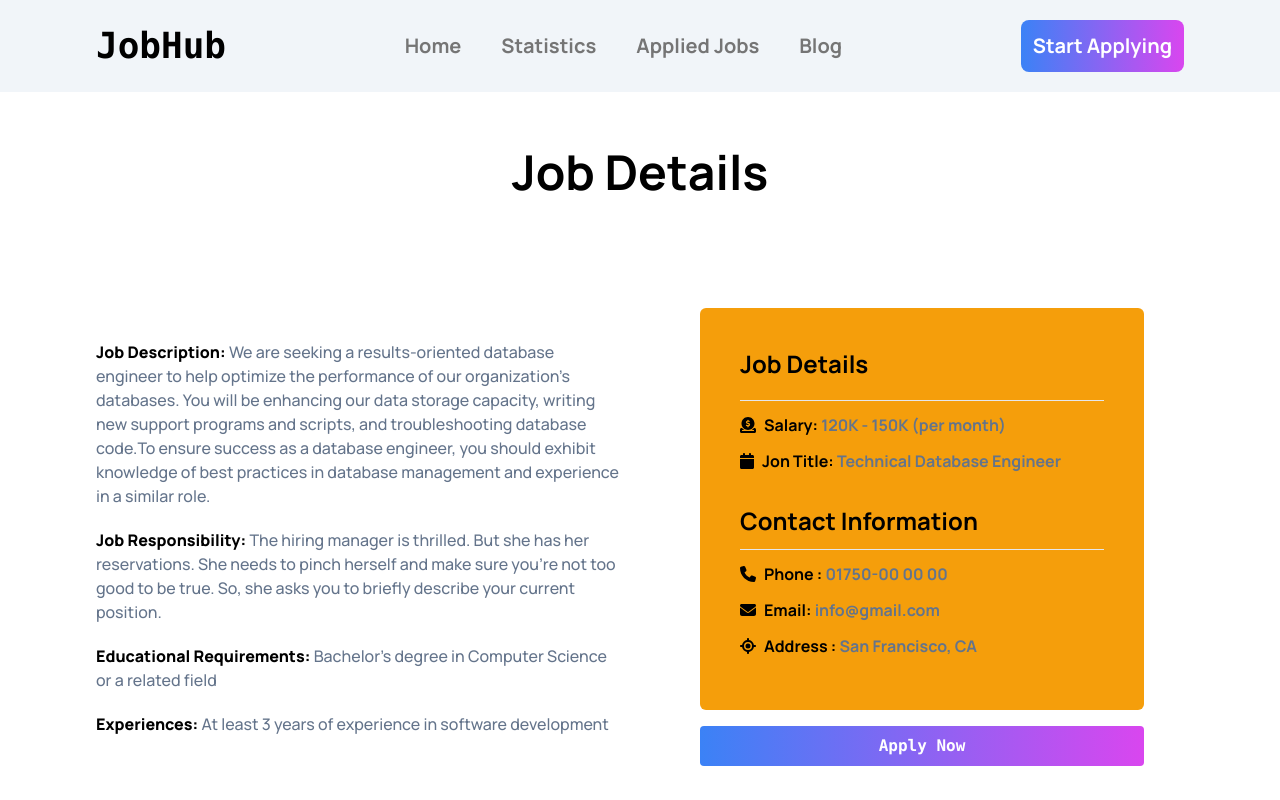
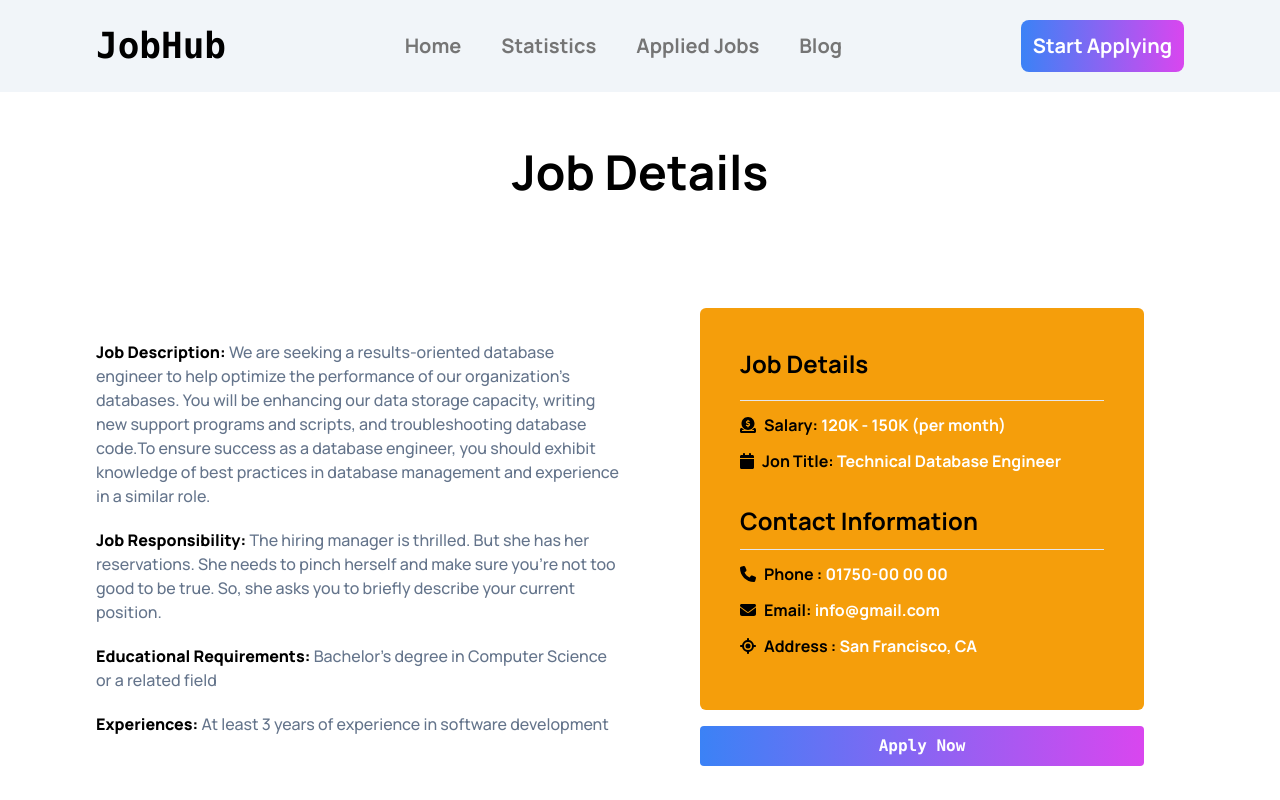
Before and after one commit to bijoymamud/Job-Field, a React (Vite) app: page /jobDetails/111iofdajfdoadfjio in a window 1280 px wide. Shown: the top 800 px of the page. Built offline with nearby package versions, Linux system fonts and the light colour scheme.

Commit message:
added 404

```diff
--- a/public/FakeJobs.json
+++ b/public/FakeJobs.json
@@ -85,5 +85,48 @@
     "btn": "Remote",
     "location": "Chicago, IL",
     "salary": "120K - 150K"
+  },
+  {
+    "id": "555555abdlvga",
+    "img": "../public/Logo/google-1-1 1.png",
+    "title": "Technical Database Engineer",
+    "subtitle": "Google LLC",
+
+    "job_description": "Meet with the human resources manager to confirm the official job title of the open position. The company may have a higher likelihood of finding the right applicants by using a title that properly reflects the job's responsibilities.",
+
+    "job_responsibility": "Research job duties for the position the company seeks to fill. You can gather inspiration from examples showing how companies list the employee's day-to-day responsibilities. Consult with the hiring manager to get their perspective on the duties they expect the employee to perform.",
+
+    "educational_requirements": "Communication skills for coordinating between different departments and personnel",
+
+    "experience": "At least 3 years of experience in automated engineering",
+
+    "email": " info@gmail.com",
+    "phone": "01750-00 00 00",
+
+    "btn": "Remote",
+    "location": "Chicago, IL",
+    "salary": "120K - 150K"
+  },
+
+  {
+    "id": "6666666abdlvga",
+    "img": "../public/Logo/google-1-1 1.png",
+    "title": "Technical Database Engineer",
+    "subtitle": "Google LLC",
+
+    "job_description": "Meet with the human resources manager to confirm the official job title of the open position. The company may have a higher likelihood of finding the right applicants by using a title that properly reflects the job's responsibilities.",
+
+    "job_responsibility": "Research job duties for the position the company seeks to fill. You can gather inspiration from examples showing how companies list the employee's day-to-day responsibilities. Consult with the hiring manager to get their perspective on the duties they expect the employee to perform.",
+
+    "educational_requirements": "Communication skills for coordinating between different departments and personnel",
+
+    "experience": "At least 3 years of experience in automated engineering",
+
+    "email": " info@gmail.com",
+    "phone": "01750-00 00 00",
+
+    "btn": "Remote",
+    "location": "Chicago, IL",
+    "salary": "120K - 150K"
   }
 ]
--- a/src/components/AppliedJob/AppliedJob.jsx
+++ b/src/components/AppliedJob/AppliedJob.jsx
@@ -31,7 +31,7 @@ const AppliedJob = () => {
         const showjobs = []
 
         for (const add in apply) {
-            // console.log(add);
+
             const showdatas = datas.find((data) => data.id == add);
             showjobs.push(showdatas);
         }
@@ -40,9 +40,9 @@ const AppliedJob = () => {
 
 
     }, [datas])
-    // console.log(getJoobs);
 
-    // console.log(datas);
+
+
     const handleForm = (e) => {
         e.preventDefault()
         const form = e.target;
--- a/src/components/JobDetails/JobDetails.jsx
+++ b/src/components/JobDetails/JobDetails.jsx
@@ -59,25 +59,25 @@ const JobDetails = () => {
                         <hr />
                         <h3 className='font-bold mt-3'>
                             <FontAwesomeIcon className='me-2' icon={faCircleDollarToSlot} />
-                            Salary: <span className='text-slate-500 '>{info?.salary} (per month)</span></h3>
+                            Salary: <span className='text-white '>{info?.salary} (per month)</span></h3>
 
                         <h3 className='font-bold mt-3 mb-3'>
                             <FontAwesomeIcon className='me-2' icon={faCalendar} />
-                            Jon Title: <span className='text-slate-500 '>{info?.title}</span></h3>
+                            Jon Title: <span className='text-white '>{info?.title}</span></h3>
 
 
                         <h3 className='font-bold mt-8 mb-3 text-2xl'>Contact Information</h3>
                         <hr />
                         <h3 className='font-bold mt-3 mb-3'>
                             <FontAwesomeIcon className='me-2' icon={faPhone} />
-                            Phone : <span className='text-slate-500 ' >{info?.phone}</span></h3>
+                            Phone : <span className='text-white ' >{info?.phone}</span></h3>
                         <h3 className='font-bold mt-3 mb-3'>
                             <FontAwesomeIcon className='me-2' icon={faEnvelope} />
-                            Email: <span className='text-slate-500 '>{info?.email}</span> </h3>
+                            Email: <span className='text-white '>{info?.email}</span> </h3>
 
                         <h3 className='font-bold mt-3 mb-3'>
                             <FontAwesomeIcon className='me-2' icon={faLocation} />
-                            Address : <span className='text-slate-500 '>{info?.location}</span></h3>
+                            Address : <span className='text-white '>{info?.location}</span></h3>
                     </div>
                     <button onClick={() => handleAddId(id)} className='btn-primary mt-4 w-full'>Apply Now</button>
                 </div>
--- a/src/components/MainJob/MainJob.jsx
+++ b/src/components/MainJob/MainJob.jsx
@@ -5,31 +5,22 @@ const MainJob = () => {
     const [mainJobs, setMainJobs] = useState([]);
 
 
-
+    const [jsonData, setJsonData] = useState([]);
+    const [showAll, setShowAll] = useState(false);
+    const [displayCount, setDisplayCount] = useState(4);
     useEffect(() => {
 
         fetch("FakeJobs.json")
             .then(res => res.json())
-            .then(data => setMainJobs(data))
+            .then(data => setJsonData(data))
     }, [])
 
+    const handleSeeMore = () => {
+        setShowAll(true);
+        setDisplayCount(jsonData.length);
+    }
 
 
-
-    const controlData = (limit) => {
-        let limitedData;
-        if (limit) {
-            return limitedData = mainJobs.slice(0, limit);
-        }
-        else {
-            return limitedData = mainJobs;
-        }
-
-
-    }
-    console.log(controlData(4));
-
-    const data = controlData(4)
 
 
     return (
@@ -40,22 +31,22 @@ const MainJob = () => {
                     <p className='text-gray-500 font-bold p-1'>Explore thousands of job opportunities with all the information you need. Its your future</p>
                 </div>
                 <div className='sm:grid grid-cols-2  md:gap-10 mx-3  md:mx-36 mt-8 '>
-                    {
-                        data.map(mainJob => <MainSingleJob
-                            key={mainJob.id}
-                            mainJob={mainJob}
 
-                        ></MainSingleJob>)
+                    {jsonData.slice(0, displayCount).map(mainJob => <MainSingleJob
+                        key={mainJob.id}
+                        mainJob={mainJob}
+
+                    ></MainSingleJob>)
                     }
                 </div>
             </div>
 
 
             <div className='text-center mt-10 mb-36 font'>
-                {
-                    data.length <= 4 &&
-                    <button button className='btn-primary'>See More</button>
-                }
+
+                {!showAll && (
+                    <button onClick={handleSeeMore} className='btn-primary'>See More</button>
+                )}
             </div>
 
 
--- /dev/null
+++ b/src/components/fourOf/Error.jsx
@@ -0,0 +1,20 @@
+import React from 'react';
+
+const Error = () => {
+    return (
+        <div className=' flex flex-col items-center text-center  mt-36'>
+            <div className='mb-8'>
+                <img src="../../../public/All Images/error.png" alt="" />
+            </div>
+
+            <div>
+                <h1 className='text-7xl font-mono font-extrabold'>404</h1>
+                <h3 className='text-3xl font-bold text-gray-500'>Looks Like you have made a little bit mistake. <br />
+                    Please fixed it first.
+                </h3>
+            </div>
+        </div>
+    );
+};
+
+export default Error;
--- a/src/main.jsx
+++ b/src/main.jsx
@@ -6,6 +6,7 @@ import {
 } from "react-router-dom";
 import AppliedJob from './components/AppliedJob/AppliedJob';
 import Blog from './components/Blog/Blog';
+import Error from './components/fourOf/Error';
 import Home from './components/Home/Home';
 import JobDetails from './components/JobDetails/JobDetails';
 import Main from './components/Layout/Main';
@@ -43,7 +44,7 @@ const router = createBrowserRouter([
 
   {
     path: "*",
-    element: <div>404</div>
+    element: <Error></Error>
   }
 
 ])
```
Also changed, not shown: public/All Images/error.png (added).
